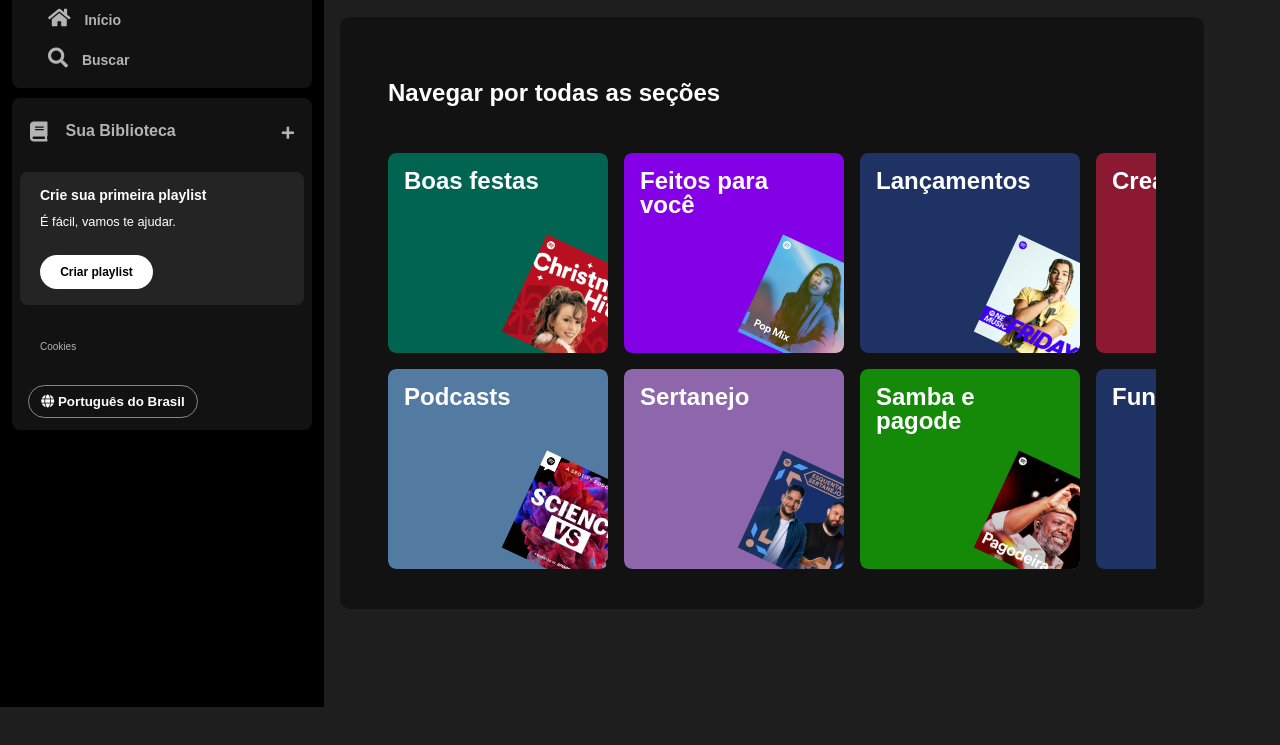
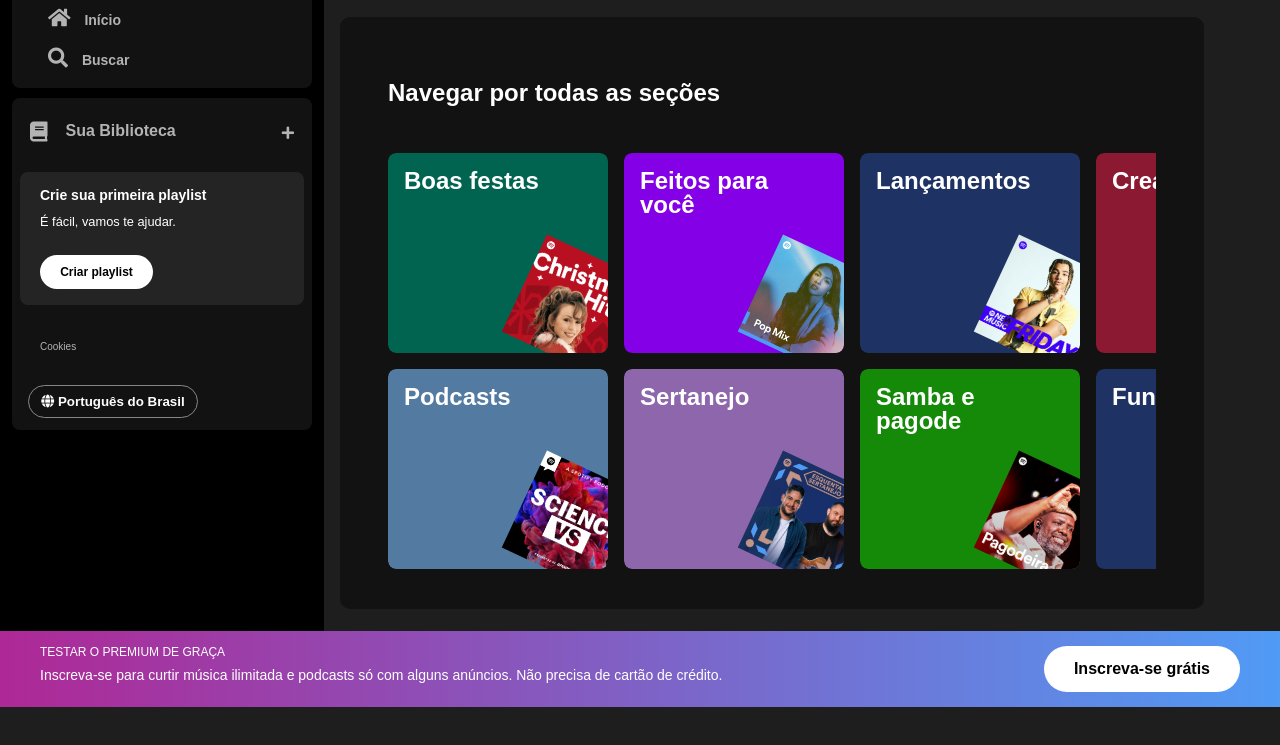
Before and after one commit to rguirra/alura-spotify, a plain HTML site: page index.html in a window 1280 px wide. Shown: the part 93-838 px from the top of the page. Drawn offline with Linux system fonts and the light colour scheme.

Commit message:
feat: implementação e estilização do footer

```diff
--- a/index.html
+++ b/index.html
@@ -260,6 +260,19 @@
       </div>
     </main>
 
+    <footer class="disclaimer-premium">
+      <div class="text">
+        <p class="disclaimer-premium__title">Testar o Premium de graça</p>
+        <p class="disclaimer-premium__subtitle">
+          Inscreva-se para curtir música ilimitada e podcasts só com alguns
+          anúncios. Não precisa de cartão de crédito.
+        </p>
+      </div>
+      <div class="button">
+        <button type="button">Inscreva-se grátis</button>
+      </div>
+    </footer>
+
     <script type="text/javascript" src="./script.js"></script>
   </body>
 </html>
--- a/src/styles/sidebar-footer.css
+++ b/src/styles/sidebar-footer.css
@@ -168,3 +168,48 @@ h1 {
   padding: 8px;
   border-radius: 20px;
 }
+
+.disclaimer-premium {
+  position: fixed;
+  bottom: 0;
+  left: 0;
+  right: 0;
+  background: linear-gradient(to right, #ae2896, #509bf5);
+  padding: 15px 40px;
+  display: flex;
+  justify-content: space-between;
+}
+
+.disclaimer-premium .text {
+  flex-shrink: 0;
+}
+
+.disclaimer-premium .disclaimer-premium__title {
+  color: #ffffff;
+  text-transform: uppercase;
+  font-weight: 400;
+  font-size: 12px;
+  margin-bottom: 10px;
+}
+
+.disclaimer-premium .disclaimer-premium__subtitle {
+  color: #ffffff;
+  font-size: 14px;
+  font-weight: 500;
+}
+
+.disclaimer-premium button {
+  background-color: #ffffff;
+  color: #000000;
+  font-size: 16px;
+  font-weight: bold;
+  padding: 14px 30px;
+  border: 0px;
+  border-radius: 40px;
+  cursor: pointer;
+  flex-shrink: 0;
+}
+
+#artistList {
+  display: none;
+}
```
